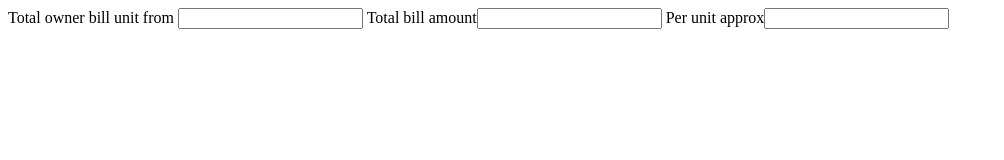
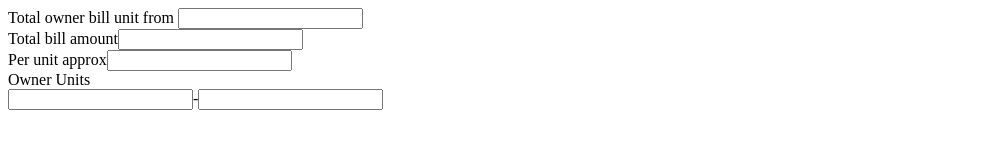
Before and after one commit to paigurunath2017/paigurunath2017.github.io, a plain HTML site: page index.html in a window 1280 px wide. Shown: the whole page, without its empty margins (0-1004 px from the left). Drawn offline with Linux system fonts and the light colour scheme.

Commit message:
changes in teh file

```diff
--- a/index.html
+++ b/index.html
@@ -7,8 +7,16 @@
 </head>
 <body>
     <label>Total owner bill unit from <input type="text" ></label>
+    <br>
+    <label>Total bill amount</label><input type="text" name="bill_amount" label=""/>
+    <br>
+    <label>Per unit approx</label><input type="text" name="per_unit_approx" label=""/>
+    <br>
+    <label>
+        Owner Units
+    </label>
+    <br>
+    <input type="text" name="per_unit_approx" label=""/><label>-</label><input type="text" name="per_unit_approx" label=""/>
 
-    <label>Total bill amount</label><input type="text" name="bill_amount" label=""/>
-    <label>Per unit approx</label><input type="text" name="per_unit_approx" label=""/>
 </body>
 </html>
```
